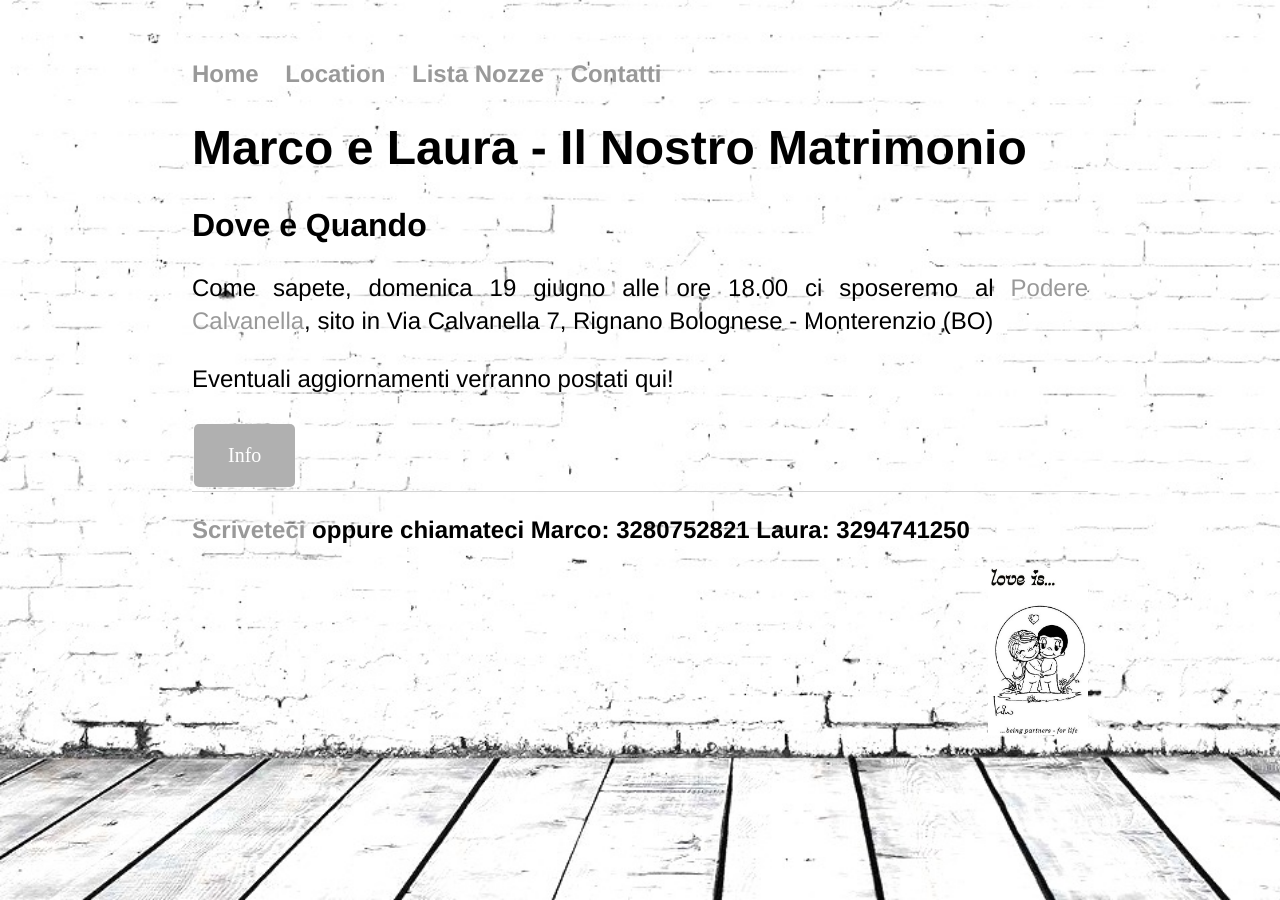
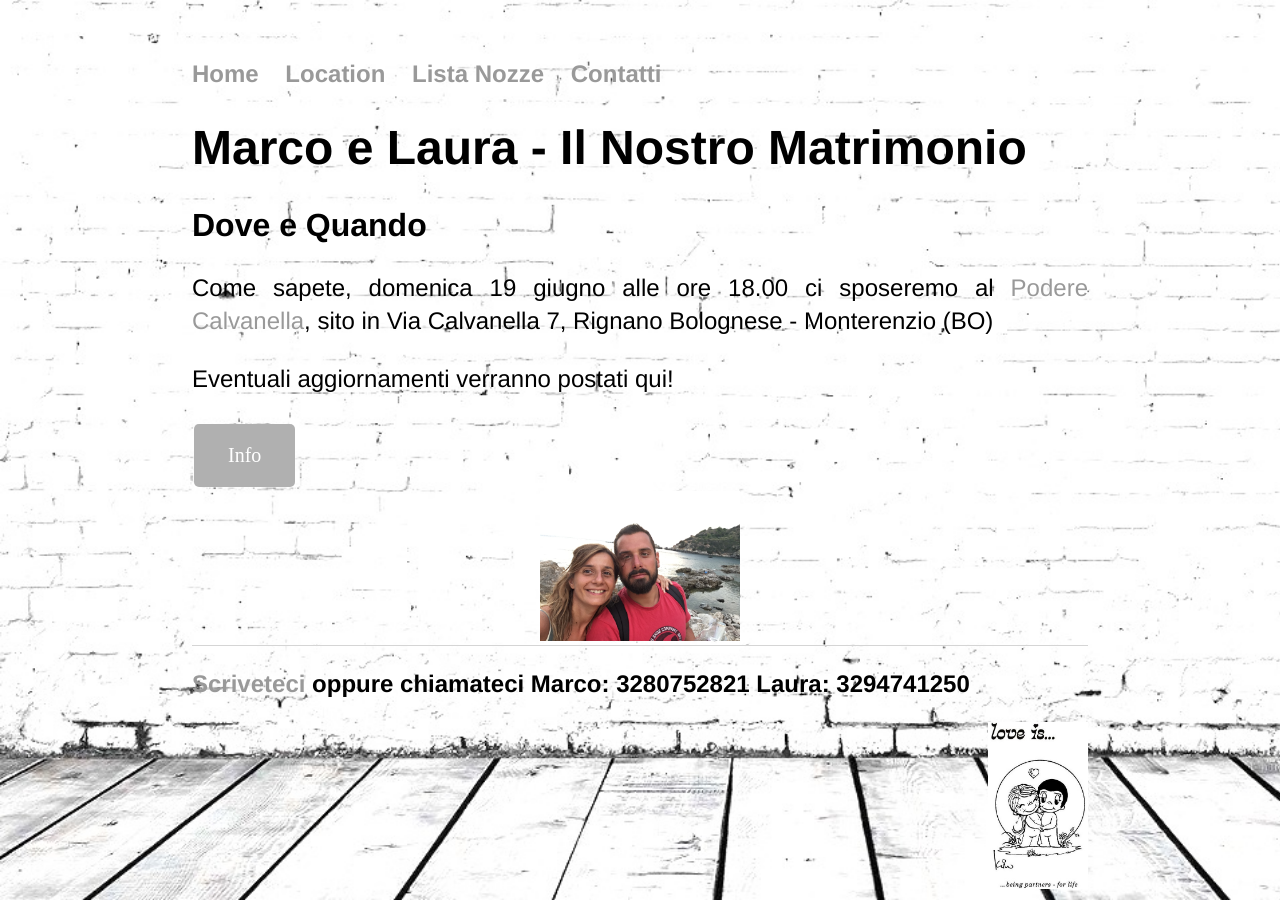
Before and after one commit to marcoelaura/marcoelaura.github.io, a Jekyll site: the page built from index.html, in a window 1280 px wide. Built offline with Jekyll 4.4.1, drawn with Linux system fonts in a browser that asks for light colours.

Commit message:
Update index.html

```diff
--- a/index.html
+++ b/index.html
@@ -35,7 +35,7 @@ title: Marco e Laura
 
  <!--	<button onclick="window.location.href='/Location';">  Click Here  </button>    #1c87c9  -->
 
-<!--	<center> <img src="/Contatti/IMG_scogli.JPG" width="200"> </center> -->
+	<center> <img src="/Contatti/IMG_scogli.JPG" width="200"> </center>
 
 </div><!-- /.blurb -->
 <footer>
```
